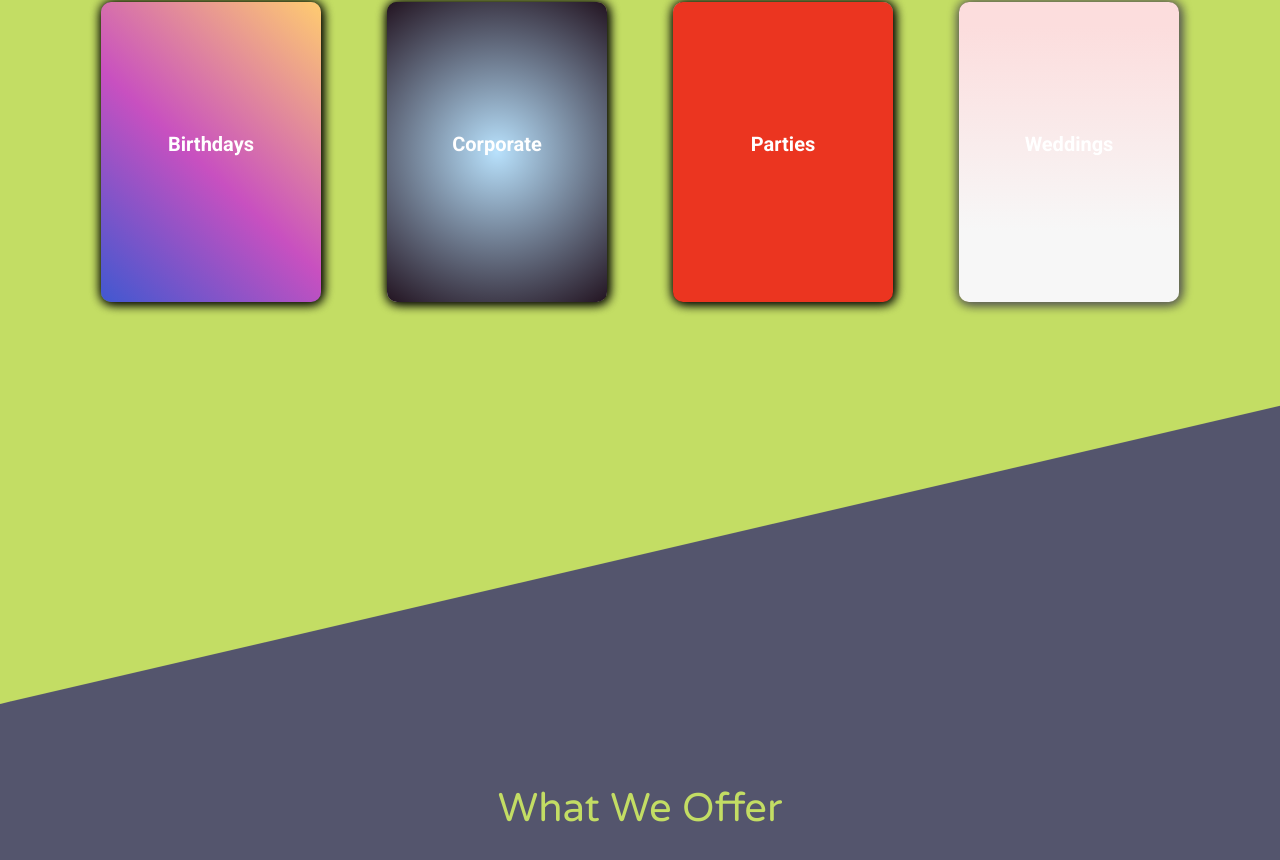
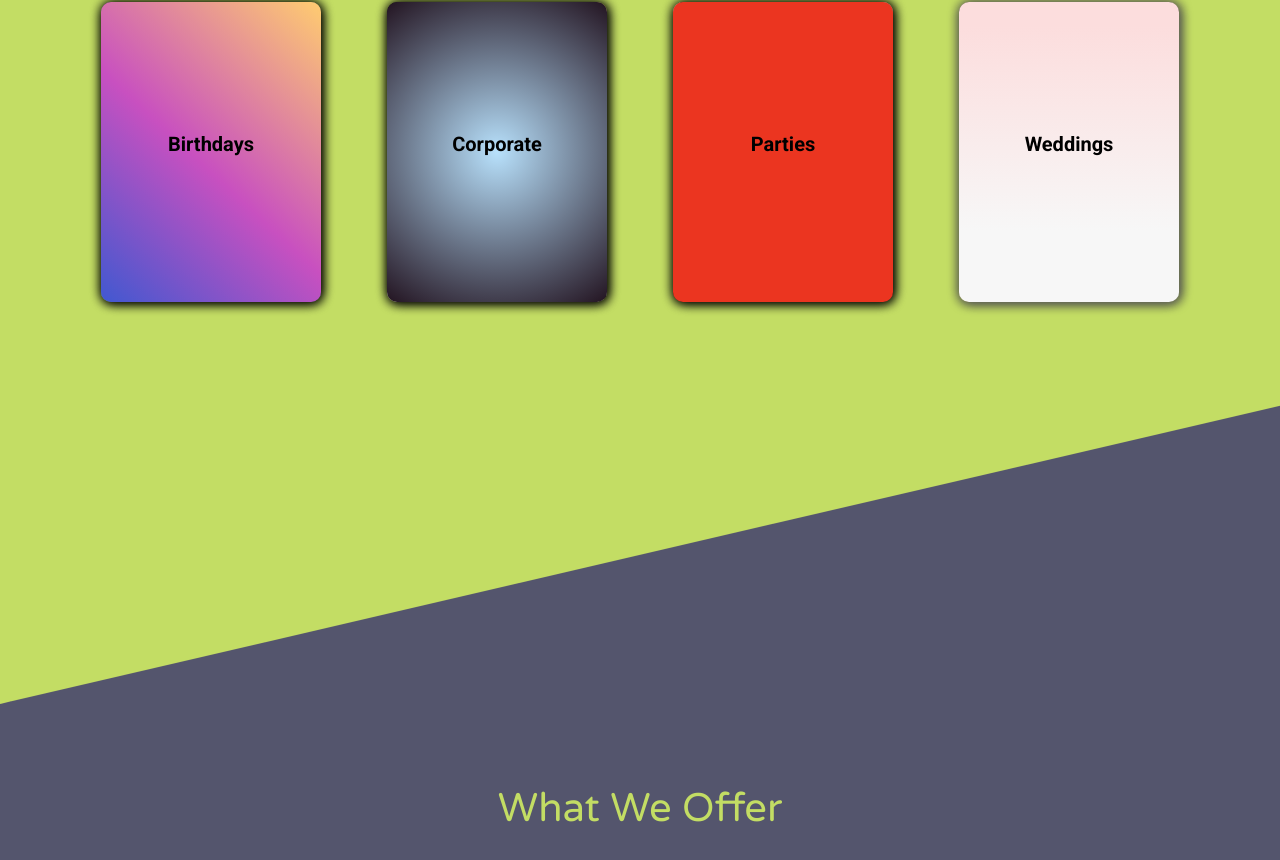
Before and after one commit to OdysseyACK/CODE, a React (Create React App) app in the folder frontend/: page / in a window 1280 px wide. Shown: the part 2456-3316 px from the top of the page. Built offline with nearby package versions, Linux system fonts and the light colour scheme; a web font is replaced by a local one.

Commit message:
changed vcalculator to vcalculator-title

```diff
--- a/frontend/src/index.css
+++ b/frontend/src/index.css
@@ -1691,7 +1691,7 @@
   opacity: 1;
 }
 
-.vcalculator > h2, p {
+.vcalculator-title {
   margin-top: 2em;
   text-align: center;
   color: white;
```
